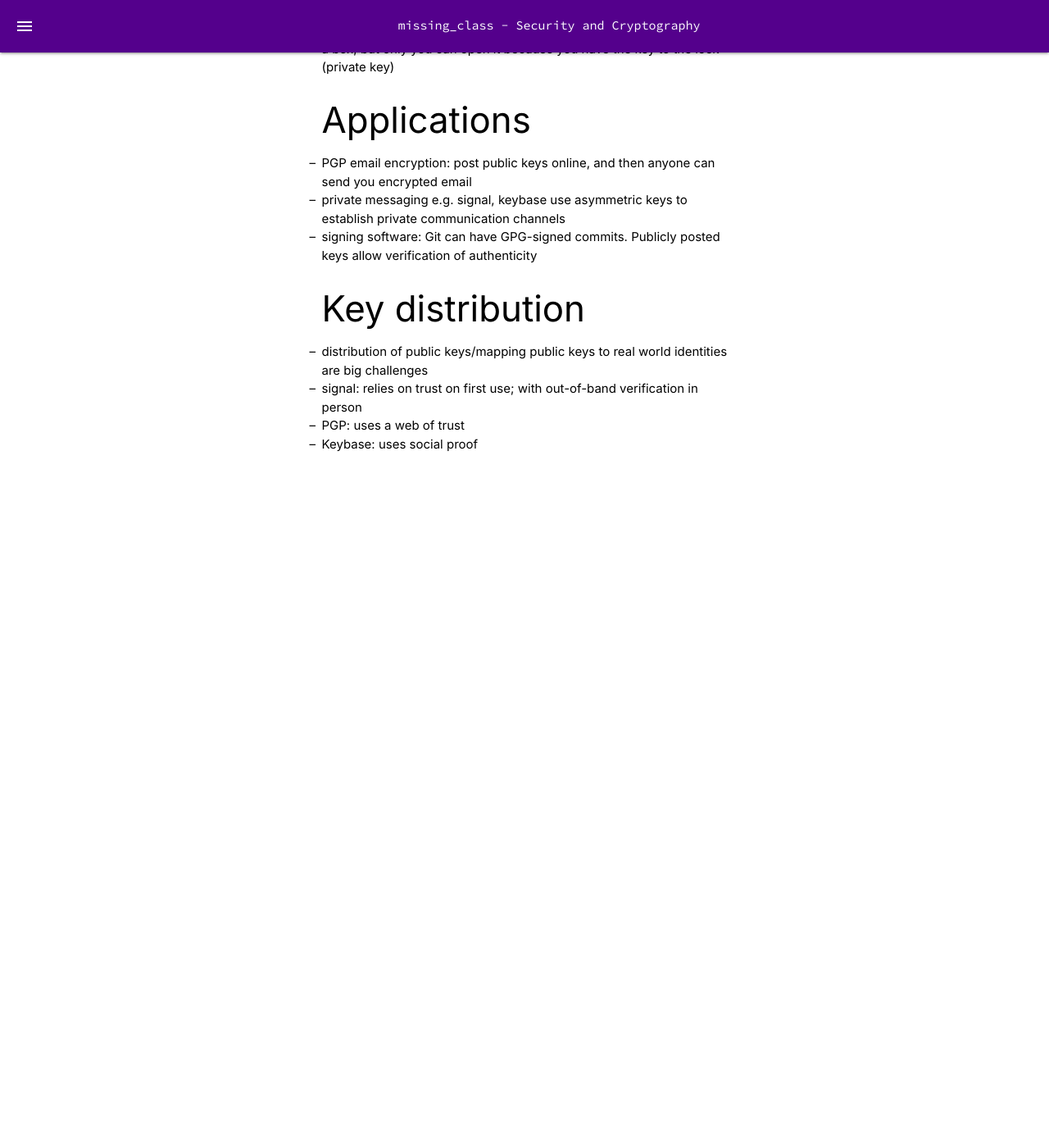
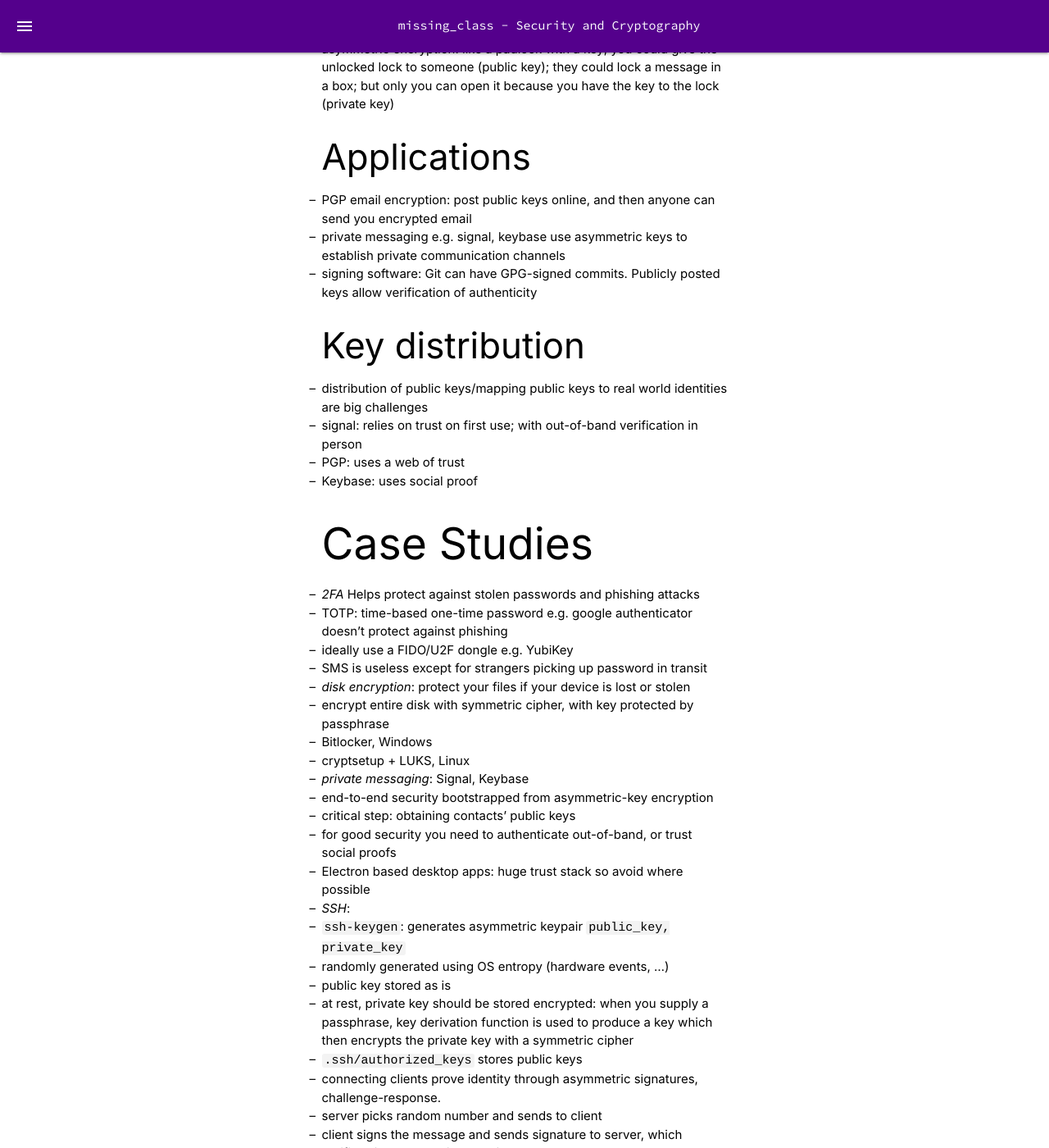
Before and after one commit to jsinkers/notes, a Jekyll site: the page built from _notebooks/missing_class/09_security_cryptography.md, in a window 1280 px wide and 1400 px high, scrolled down 5736 px. Shown: the whole window at 82% size. Built offline with Jekyll 4.4.1, drawn with Linux system fonts in a browser that asks for light colours; before the commit the page ends 6319 px from its top, so only the background shows below that; some of the changed text lies outside the part shown.

Commit message:
Additional content

```diff
--- a/_notebooks/missing_class/09_security_cryptography.md
+++ b/_notebooks/missing_class/09_security_cryptography.md
@@ -22,6 +22,8 @@ tags: [security, cryptography, hash]
   - [Lock analogy](#lock-analogy)
   - [Applications](#applications-3)
   - [Key distribution](#key-distribution)
+- [Case Studies](#case-studies)
+- [Resources](#resources)
 
 
 ## Entropy
@@ -179,3 +181,39 @@ verify(message: array<byte>, signature: array<byte>, public key) -> bool  (wheth
 - signal: relies on trust on first use; with out-of-band verification in person
 - PGP: uses a web of trust
 - Keybase: uses social proof
+
+## Case Studies
+
+- *2FA* Helps protect against stolen passwords and phishing attacks
+    - TOTP: time-based one-time password e.g. google authenticator doesn't protect against phishing
+    - ideally use a FIDO/U2F dongle e.g. YubiKey
+    - SMS is useless except for strangers picking up password in transit
+- *disk encryption*: protect your files if your device is lost or stolen
+    - encrypt entire disk with symmetric cipher, with key protected by passphrase
+    - Bitlocker, Windows
+    - cryptsetup + LUKS, Linux
+  - *private messaging*: Signal, Keybase
+    - end-to-end security bootstrapped from asymmetric-key encryption
+    - critical step: obtaining contacts' public keys
+    - for good security you need to authenticate out-of-band, or trust social proofs
+    - Electron based desktop apps: huge trust stack so avoid where possible
+- *SSH*:
+    - `ssh-keygen`: generates asymmetric keypair `public_key, private_key`
+        - randomly generated using OS entropy (hardware events, ...)
+        - public key stored as is
+        - at rest, private key should be stored encrypted: when you supply a passphrase, key derivation function is used to produce a key which then encrypts the private key with a symmetric cipher
+    - `.ssh/authorized_keys` stores public keys
+    - connecting clients prove identity through asymmetric signatures, challenge-response.
+        - server picks random number and sends to client
+        - client signs the message and sends signature to server, which verifies signature against public key on record
+        - proves that client possesses private key corresponding to public key
+          stored by server, authenticating connection
+- *Tor*:
+  - not resistant to powerful global attackers
+  - weak against traffic analyis attacks
+  - useful for small scale traffic hiding, but not particularly useful for privacy
+  - better to use more secure services (Signal, TLS, ...)
+
+## Resources
+
+- [2019 security lecture](https://missing.csail.mit.edu/2019/security/)
```
Also changed, not shown: _notebooks/missing_class/05_command_line_environment.md (+4 -0 lines), _notebooks/missing_class/10_potpourri.md (+18 -0 lines).
